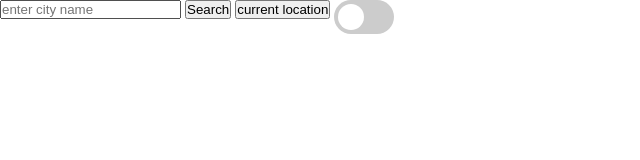
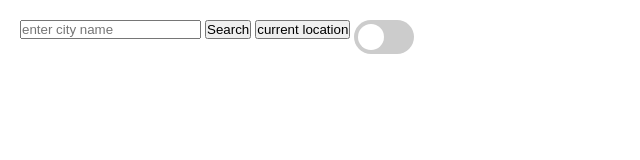
Before and after one commit to 25sahilsingh/city_Temperature, a plain HTML site: page index.html in a window 1280 px wide. Shown: the whole page, without its empty margins (0-640 px from the left). Drawn offline with Linux system fonts and the light colour scheme.

Commit message:
added margin

```diff
--- a/index.html
+++ b/index.html
@@ -9,6 +9,7 @@
     <title>Document</title>
   </head>
   <body>
+    <div id="main">
       <input id="input_city" placeholder="enter city name" type="text" />
       <button id="search_button">Search</button>
       <button id="locationButton">current location</button>
@@ -20,5 +21,6 @@
       <script src="main.js"></script>
       <script src="toggle.js"></script>
       <script src="currentlocation.js"></script>
+    </div>
   </body>
 </html>
--- a/stylesheet.css
+++ b/stylesheet.css
@@ -16,3 +16,6 @@ body {
   height: 64;
   width: 64;
 }
+#main {
+  margin: 20px 20px;
+}
```
Lines whose indentation alone changed are shown as unchanged.
